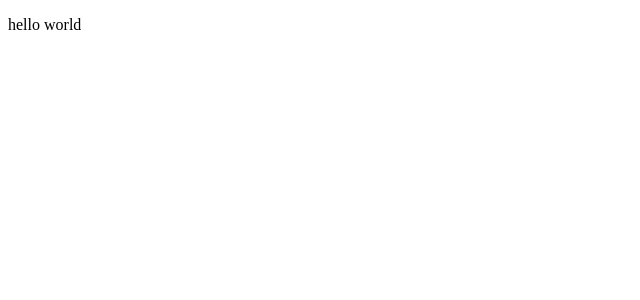
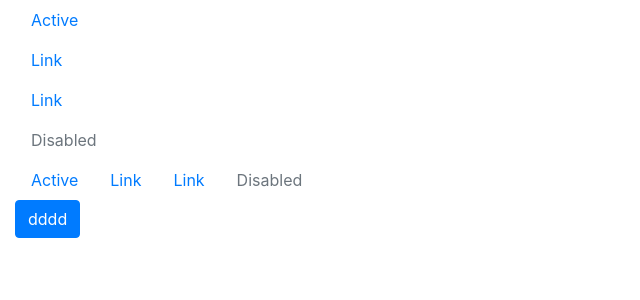
Before and after one commit to returnvalues/returnvalues-design, a Nuxt app: page / in a window 1280 px wide. Shown: the top 300 px of the page, without its empty margins (0-640 px from the left). Built offline with nearby package versions, Linux system fonts and the light colour scheme.

Commit message:
기본 구조 세팅

```diff
--- /dev/null
+++ b/components/NavBar.vue
@@ -0,0 +1,34 @@
+<template>
+  <nav class="nav">
+    <a
+      class="nav-link active"
+      href="#"
+    >
+      Active
+    </a>
+    <a
+      class="nav-link"
+      href="#"
+    >
+      Link
+    </a>
+    <a
+      class="nav-link"
+      href="#"
+    >
+      Link
+    </a>
+    <a
+      class="nav-link disabled"
+      href="#"
+    >
+      Disabled
+    </a>
+  </nav>
+</template>
+
+<script>
+export default {
+  name: 'NavBar',
+};
+</script>
--- /dev/null
+++ b/components/SideNav.vue
@@ -0,0 +1,42 @@
+<template>
+  <ul class="nav flex-column">
+    <li class="nav-item">
+      <a
+        class="nav-link active"
+        href="#"
+      >
+        Active
+      </a>
+    </li>
+    <li class="nav-item">
+      <a
+        class="nav-link"
+        href="#"
+      >
+        Link
+      </a>
+    </li>
+    <li class="nav-item">
+      <a
+        class="nav-link"
+        href="#"
+      >
+        Link
+      </a>
+    </li>
+    <li class="nav-item">
+      <a
+        class="nav-link disabled"
+        href="#"
+      >
+        Disabled
+      </a>
+    </li>
+  </ul>
+</template>
+
+<script>
+export default {
+  name: 'SideNav',
+};
+</script>
--- a/pages/index.vue
+++ b/pages/index.vue
@@ -1,9 +1,21 @@
 <template>
-  <p>hello world</p>
+  <div class="container-fluid">
+    <SideNav />
+    <NavBar />
+    <RdButton>dddd</RdButton>
+  </div>
 </template>
 
 <script>
+
+import { RdButton } from '../src';
+import NavBar from '~/components/NavBar.vue';
+import SideNav from '~/components/SideNav.vue';
+
 export default {
   name: 'Index',
+  components: {
+    RdButton, NavBar, SideNav,
+  },
 };
 </script>
--- /dev/null
+++ b/src/RdButton.vue
@@ -0,0 +1,13 @@
+<template>
+  <button class="btn btn-primary">
+    <slot />
+  </button>
+</template>
+
+<script>
+import 'bootstrap/dist/css/bootstrap.css';
+
+export default {
+  name: 'RdButton',
+};
+</script>
--- /dev/null
+++ b/src/index.js
@@ -0,0 +1,6 @@
+import RdButton from './RdButton.vue';
+
+const defaultExport = { RdButton };
+
+export { RdButton };
+export default defaultExport;
```
Also changed, not shown: package.json (+5 -3 lines), .eslintrc.js, 1 other file (tests, documents, lock files or other folders).
